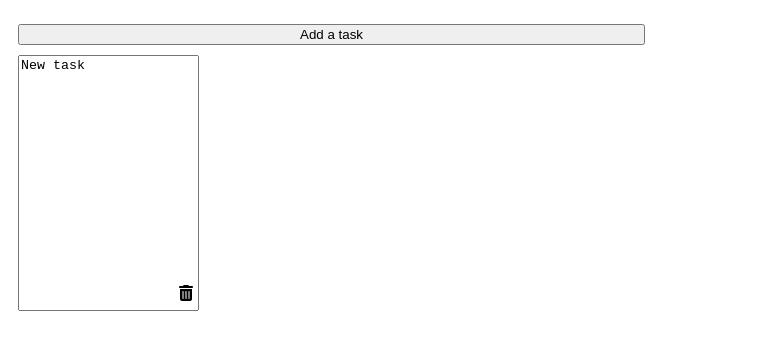
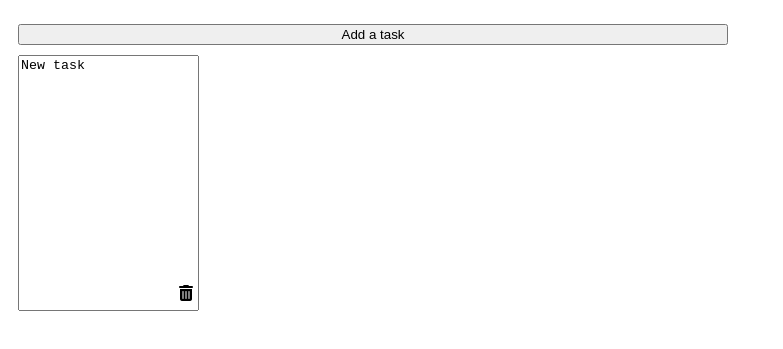
Before and after one commit to AHdev67/ExoJS_TODO, a plain HTML site: page index.html in a window 1280 px wide. Shown: the part 61-410 px from the top of the page, without its empty margins (0-783 px from the left). Drawn offline with Linux system fonts and the light colour scheme.

Commit message:
adjusted button dimentions

```diff
--- a/main.css
+++ b/main.css
@@ -3,7 +3,7 @@
 }
 
 #btn{
-    width: 50%;
+    width: 710px;
     margin: 5px;
 }
 
```
